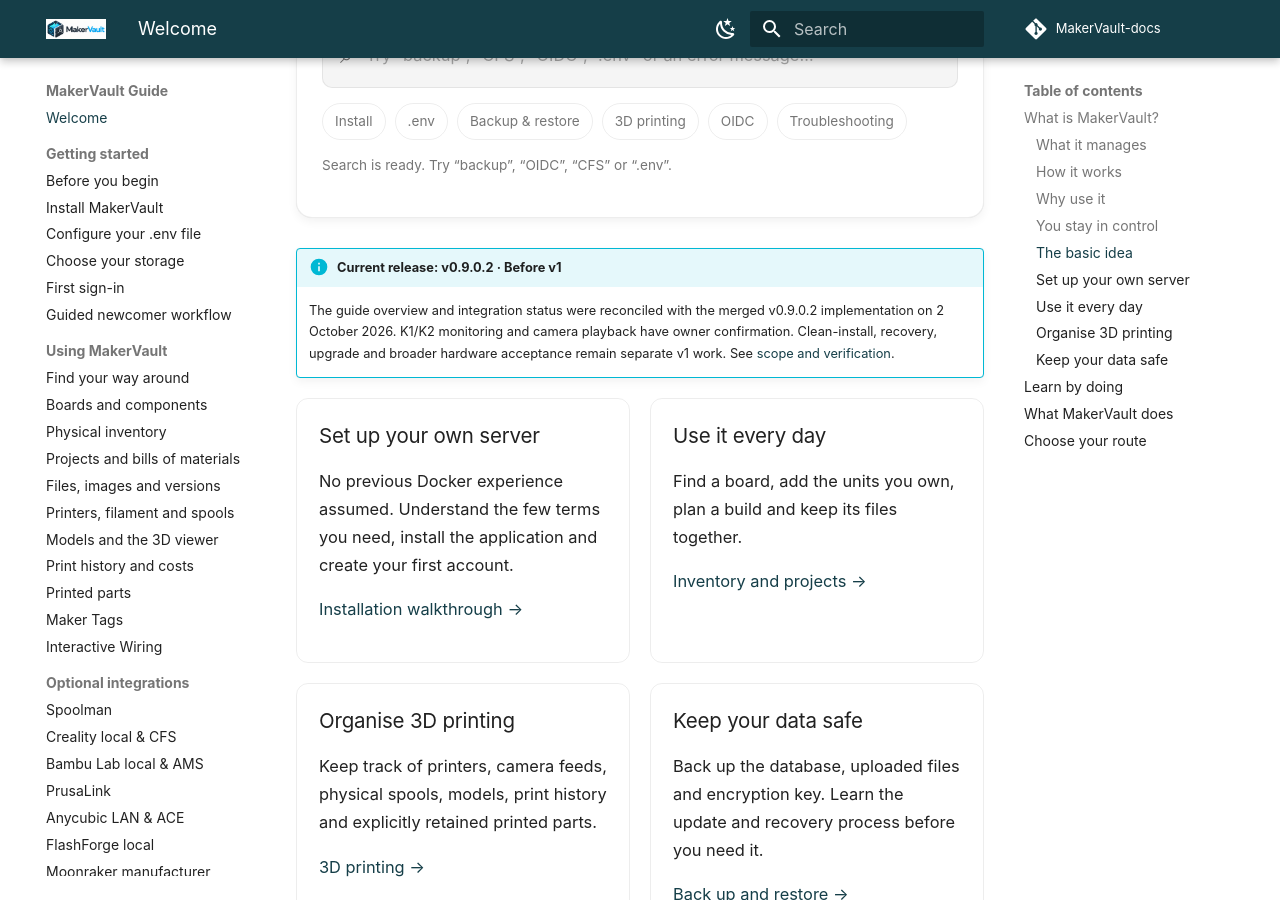
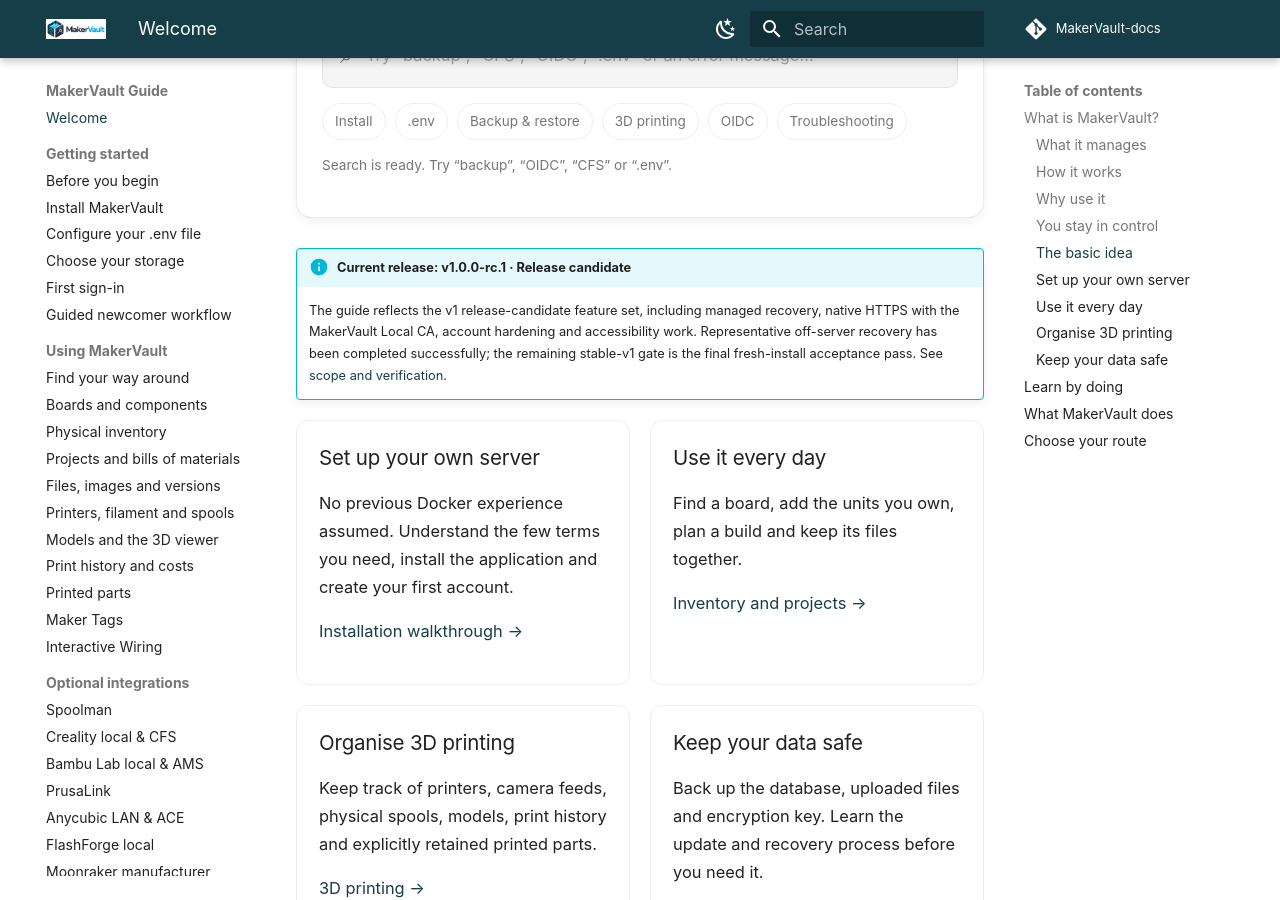
Before and after one commit to gavrd7/MakerVault-docs, an MkDocs documentation site: the page built from docs/guide/index.md, in a window 1280 px wide and 900 px high, scrolled down 2034 px. Built offline with MkDocs 1.6.1 and Material for MkDocs 9.7.7, drawn with Linux system fonts in a browser that asks for light colours; comment, search, counter and statistics services are not loaded; some of the changed text lies outside the part shown.

Commit message:
Update guide landing page for v1 RC

```diff
--- a/docs/guide/index.md
+++ b/docs/guide/index.md
@@ -81,8 +81,8 @@
   <div id="guide-search-results" class="guide-search__results" data-guide-search-results></div>
 </div>
 
-!!! info "Current release: v0.9.0.2 · Before v1"
-    The guide overview and integration status were reconciled with the merged v0.9.0.2 implementation on 2 October 2026. K1/K2 monitoring and camera playback have owner confirmation. Clean-install, recovery, upgrade and broader hardware acceptance remain separate v1 work. See [scope and verification](reference/about.md).
+!!! info "Current release: v1.0.0-rc.1 · Release candidate"
+    The guide reflects the v1 release-candidate feature set, including managed recovery, native HTTPS with the MakerVault Local CA, account hardening and accessibility work. Representative off-server recovery has been completed successfully; the remaining stable-v1 gate is the final fresh-install acceptance pass. See [scope and verification](reference/about.md).
 
 <div class="guide-grid" markdown>
 <div class="guide-card" markdown>
@@ -145,5 +145,5 @@
 
 <figure markdown>
   ![MakerVault dashboard showing workspace totals and live-printer information.](assets/screenshots/dashboard-overview.png)
-  <figcaption>MakerVault v0.9 dashboard.</figcaption>
+  <figcaption>MakerVault v1 release-candidate dashboard.</figcaption>
 </figure>
```
